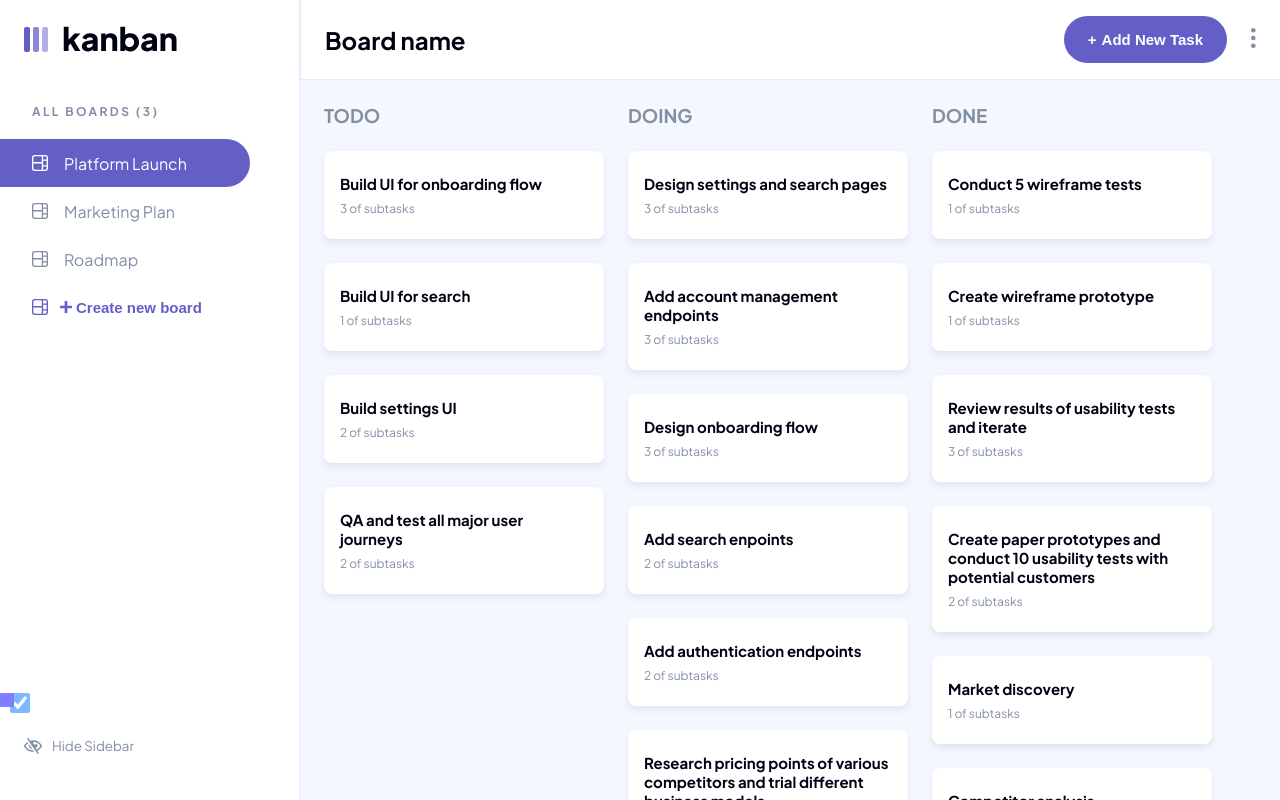
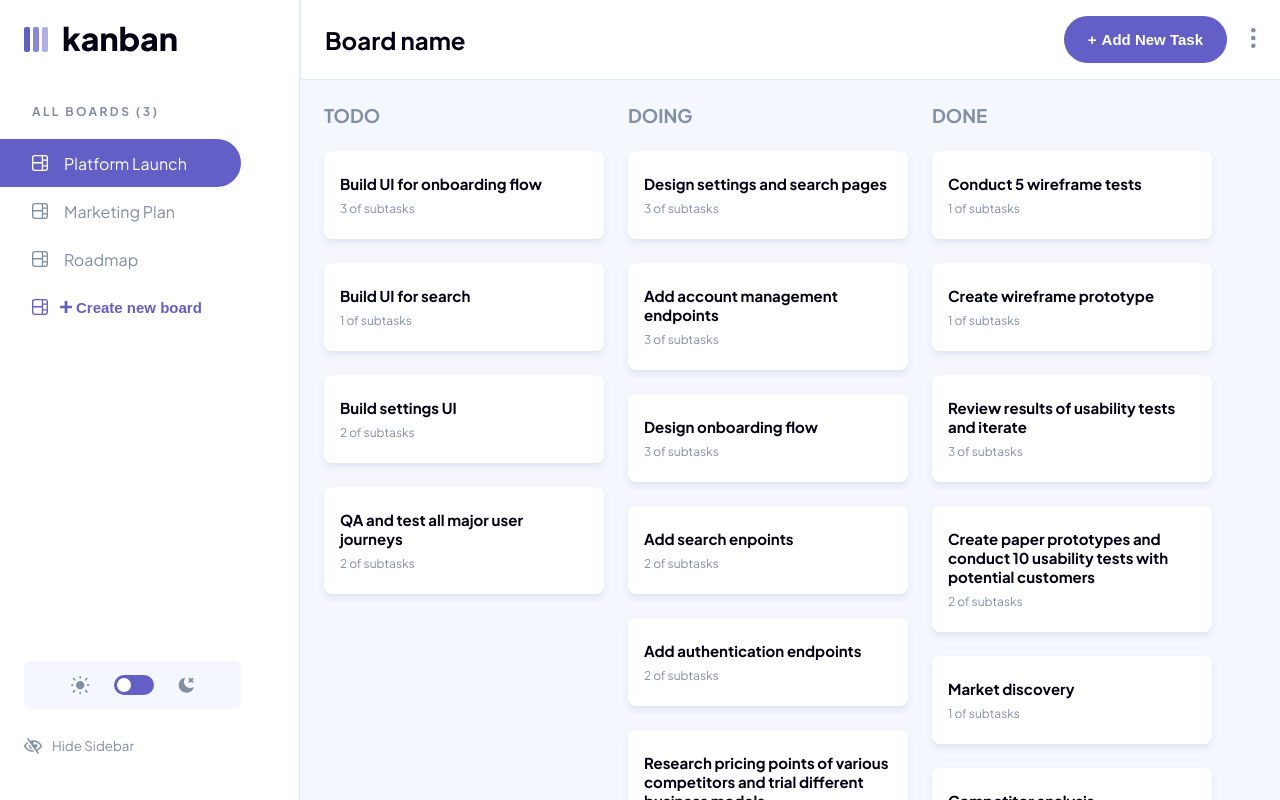
Before and after one commit to Cats-n-coffee/fem-kabanBoard-FE, a Vue app: page / in a window 1280 px wide. Built offline with nearby package versions, Linux system fonts and the light colour scheme.

Commit message:
theme switcher styles

```diff
--- a/src/components/sidebar/Sidebar.vue
+++ b/src/components/sidebar/Sidebar.vue
@@ -113,6 +113,8 @@ const setCurrentBoardState = (id: string, name: string) => {
 
 .sidebar-main {
     min-width: 250px;
+    max-width: 265px;
+    width: 100%;
     background-color: var(--light);
     padding-top: 16px;
     padding-bottom: 16px;
@@ -135,6 +137,7 @@ const setCurrentBoardState = (id: string, name: string) => {
         align-items: flex-start;
         justify-content: flex-end;
         padding-bottom: 0;
+        padding-right: 24px;
         margin-top: 0;
 
         h2 {
@@ -145,6 +148,7 @@ const setCurrentBoardState = (id: string, name: string) => {
 
 .all-boards-actions {
     width: 100%;
+    padding-right: 24px;
 
     ul {
         width: 100%;
@@ -193,6 +197,7 @@ const setCurrentBoardState = (id: string, name: string) => {
 
     @media screen and (min-width: 700px) {
         margin-bottom: auto;
+        padding-right: 0;
     }
 }
 
--- a/src/components/sidebar/ThemeSwitcher.vue
+++ b/src/components/sidebar/ThemeSwitcher.vue
@@ -1,8 +1,20 @@
 <template>
-    <div>
+    <div class="toggle-container">
         <div class="toggle">
-            <label for="theme-switcher" aria-label="switch theme"></label>
-            <input type="checkbox" id="theme-switcher" v-model="themeCheckbox" @change="switchTheme" />
+            <LightTheme />
+            <label
+                for="theme-switcher"
+                aria-label="switch theme"
+                class="toggle-label"
+            >
+                <input
+                    type="checkbox"
+                    id="theme-switcher"
+                    v-model="themeCheckbox"
+                    @change="switchTheme" />
+                <span></span>
+            </label>
+            <DarkTheme />
         </div>
     </div>
 </template>
@@ -11,6 +23,8 @@
 import { ref } from 'vue';
 import { useSwitchTheme } from '@/stores/appGlobals';
 import { storeToRefs } from 'pinia';
+import LightTheme from '@/assets/images/icon-light-theme.svg?component';
+import DarkTheme from '@/assets/images/icon-dark-theme.svg?component';
 
 const themeStore = useSwitchTheme();
 const { setTheme } = themeStore;
@@ -24,23 +38,72 @@ const switchTheme = () => {
 </script>
 
 <style scoped lang="less">
-.toggle {}
+.toggle-container {
+    display: flex;
+    justify-content: center;
+    align-items: center;
+    background-color: var(--dark);
+    width: calc(100% - 32px);
+    align-self: center;
+    padding: 14px 0;
+    margin: 16px 16px 0 16px;
+    border-radius: 6px;
 
-#theme-switcher {
-    position: relative;
-    width: 40px;
+    @media screen and (min-width: 700px) {
+        margin: 0 0 8px 24px;
+        width: calc(100% - 24px);
+    }
+}
+
+.toggle {
     height: 20px;
-    background-color: red;
-    opacity: .5;
-    z-index: 1;
+    display: flex;
+    align-items: center;
+}
 
-    &::after {
-        content: '';
+.toggle-label {
+    height: 20px;
+    margin: 0 24px;
+
+    input {
+        visibility: hidden;
+        display: block;
+        height: 0;
+        width: 0;
         position: absolute;
-        width: 14px;
-        height: 14px;
-        background-color: blue;
-        z-index: 2;
+        overflow: hidden;
+    }
+
+    span {
+        height: 20px;
+        width: 40px;
+        background-color: var(--primary);
+        border-radius: 12px;
+        display: inline-block;
+        position: relative;
+
+        &:hover {
+            cursor: pointer;
+        }
+
+        &::before {
+            content: '';
+            position: absolute;
+            top: 2.5px;
+            left: 23px;
+            width: 14px;
+            height: 14px;
+            background-color: var(--white);
+            border-radius: 50%;
+        }
+    }
+}
+
+[type=checkbox]:checked + span {
+    background-color: var(--primary);
+
+    &::before {
+        left: 3px;
     }
 }
 </style>
```
